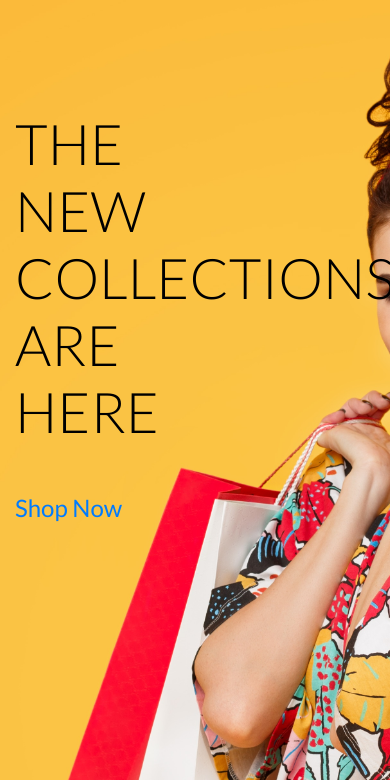
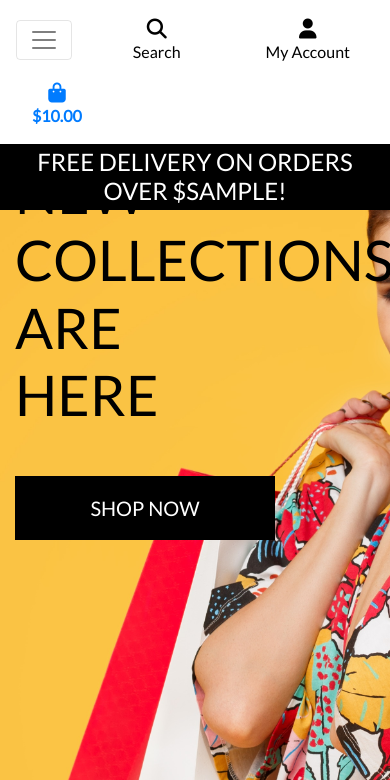
Before and after one commit to Aurora-739/Boutique_Ado_v1, a Django app: template home/templates/home/index.html in a window 390 px wide. Shown: the top 780 px of the page. Run offline with Django 3.2, Linux system fonts and the light colour scheme; the template is opened without the code that fills it: most values are stand-ins (such as "Sample title", 1, 10 or a date in 2020); some libraries are stand-ins or nearby versions.

Commit message:
added mobile header and main nav bar

```diff
--- a/boutique_ado/urls.py
+++ b/boutique_ado/urls.py
@@ -20,6 +20,6 @@ from django.conf.urls.static import static
 
 urlpatterns = [
     path('admin/', admin.site.urls),
-    path('accounts/', include('allauth.urls')), #include imported above (not imported by default!) + SLASH IS NEEDED SO IT WORKS CORRECTLY IN THE URL
+    path('accounts/', include('allauth.urls')),
     path('', include('home.urls')),
 ] + static(settings.MEDIA_URL, document_root=settings.MEDIA_ROOT)
--- a/home/templates/home/index.html
+++ b/home/templates/home/index.html
@@ -1,4 +1,5 @@
 {% extends "base.html" %}
+
 {% load static %}
 
 {% block page_header %}
@@ -13,10 +14,12 @@
     <div class="container h-100">
         <div class="row h-100">
             <div class="col-7 col-md-6 my-auto">
-            <h1 class="display-4 logo-font text-black">The new collections are here</h1>
+                <h1 class="display-4 logo-font text-black">
+                    The new collections are here
+                </h1>
                 <div class="my-5">
                     <h4>
-                    <a href="" class=""shop-now-button btn btn-lg rounded-0 text-uppercase py-3>Shop Now</a>
+                        <a href="" class="shop-now-button btn btn-lg rounded-0 text-uppercase py-3">Shop Now</a>
                     </h4>
                 </div>
             </div>
--- a/static/base.css
+++ b/static/css/base.css
@@ -56,6 +56,10 @@ body {
     border: 1px solid black !important;
 }
 
+.bg-black {
+    background: #000 !important;
+}
+
 /* -------------------------------- Media Queries */
 
 /* Slightly larger container on xl screens */
--- a/templates/base.html
+++ b/templates/base.html
@@ -17,7 +17,7 @@
   {% block corecss %}
   <link rel="stylesheet" href="https://stackpath.bootstrapcdn.com/bootstrap/4.4.1/css/bootstrap.min.css"
     integrity="sha384-Vkoo8x4CGsO3+Hhxv8T/Q5PaXtkKtu6ug5TOeNV6gBiFeWPGFN9MuhOf23Q9Ifjh" crossorigin="anonymous">
-  <link rel="stylesheet" href="https://fonts.googleapis.com/css2?family=Lato:ital,wght@0,100;0,300;0,400;0,700;0,900;1,100;1,300;1,400;1,700;1,900&display=swap" rel="stylesheet">
+  <link rel="stylesheet" href="https://fonts.googleapis.com/css?family=Lato&display=swap">
   <link rel="stylesheet" href="{% static 'css/base.css' %}">
   {% endblock %}
 
@@ -25,6 +25,8 @@
   {% endblock %}
 
   {% block corejs %}
+  <!-- Add your kit code -->
+<script src="https://kit.fontawesome.com/cb3ec56b84.js" crossorigin="anonymous"></script>
   <script src="https://cdn.jsdelivr.net/npm/jquery@3.5.1/dist/jquery.min.js"
     integrity="sha256-9/aliU8dGd2tb6OSsuzixeV4y/faTqgFtohetphbbj0=" crossorigin="anonymous"></script>
   <script src="https://cdn.jsdelivr.net/npm/popper.js@1.16.0/dist/umd/popper.min.js"
@@ -33,7 +35,6 @@
   <script src="https://stackpath.bootstrapcdn.com/bootstrap/4.4.1/js/bootstrap.min.js"
     integrity="sha384-wfSDF2E50Y2D1uUdj0O3uMBJnjuUD4Ih7YwaYd1iqfktj0Uod8GCExl3Og8ifwB6"
     crossorigin="anonymous"></script>
-    <script src="https://kit.fontawesome.com/cb3ec56b84.js" crossorigin="anonymous"></script>
   {% endblock %}
 
   {% block extra_js %}
@@ -44,10 +45,10 @@
 
 <body>
   <header class="container-fluid fixed-top">
-    <div  id="topnav" class="row bg-white pt-lg-2 d-none d-lg-flex">
+    <div id="topnav" class="row bg-white pt-lg-2 d-none d-lg-flex">
       <div class="col-12 col-lg-4 my-auto py-1 py-lg-0 text-center text-lg-left">
-        <a href="{% url 'home %'}" class="nav-link main-logo-link">
-          <h2 class="logo-font text-black my-0"><strong>Boutique Ado</strong></h2>
+        <a href="{% url 'home' %}" class="nav-link main-logo-link">
+          <h2 class="logo-font text-black my-0"><strong>Boutique</strong> Ado</h2>
         </a>
       </div>
       <div class="col-12 col-lg-4 my-auto py-1 py-lg-0">
@@ -105,6 +106,21 @@
         </ul>
       </div>
     </div>
+    <div class="row bg-white">
+      <nav class="navbar navbar-expand-lg navbar-light w-100">
+        <button class="navbar-toggler" type="button" data-toggle="collapse" data-target="#main-nav"
+          aria-controls="main-nav" aria-expanded="false" aria-label="Toggle navigation">
+          <span class="navbar-toggler-icon"></span>
+        </button>
+        {% include 'includes/mobile-top-header.html' %}
+        {% include 'includes/main-nav.html' %}
+      </nav>
+    </div>
+    <div id="delivery-banner" class="row text-center">
+      <div class="col bg-black text-white">
+        <h4 class="logo-font my-1">Free delivery on orders over ${{ free_shipping_threshold }}!</h4>
+      </div>
+    </div>
   </header>
 
   {% if messages %}
@@ -120,7 +136,6 @@
   {% block postloadjs %}
   {% endblock %}
 
-
 </body>
 
 </html>
--- /dev/null
+++ b/templates/includes/main-nav.html
@@ -0,0 +1,50 @@
+<div class="collapse navbar-collapse" id="main-nav">
+    <ul class="navbar-nav w-auto mx-auto">
+        <li class="nav-item dropdown">
+            <a class="logo-font font-weight-bold nav-link text-black mr-5" href="#" id="all-products-link" data-toggle="dropdown" aria-haspopup="true" aria-expanded="false">
+                All Products
+            </a>
+            <div class="dropdown-menu border-0" aria-labelledby="all-products-link">
+                <a href="" class="dropdown-item">By Price</a>
+                <a href="" class="dropdown-item ">By Rating</a>
+                <a href="" class="dropdown-item ">By Category</a>
+                <a href="" class="dropdown-item">All Products</a>
+            </div>
+        </li>
+
+        <li class="nav-item dropdown">
+            <a class="logo-font font-weight-bold nav-link text-black mr-5" href="#" id="clothing-link" data-toggle="dropdown" aria-haspopup="true" aria-expanded="false">
+                Clothing
+            </a>
+            <div class="dropdown-menu border-0" aria-labelledby="clothing-link">
+                <a href="" class="dropdown-item">Activewear &amp; Essentials</a>
+                <a href="" class="dropdown-item">Jeans</a>
+                <a href="" class="dropdown-item">Shirts</a>
+                <a href="" class="dropdown-item">All Clothing</a>
+            </div>
+        </li>
+
+        <li class="nav-item dropdown">
+            <a class="logo-font font-weight-bold nav-link text-black mr-5" href="#" id="homeware-link" data-toggle="dropdown" aria-haspopup="true" aria-expanded="false">
+                Homeware
+            </a>
+            <div class="dropdown-menu border-0" aria-labelledby="homeware-link">
+                <a href="" class="dropdown-item">Bed &amp; Bath</a>
+                <a href="" class="dropdown-item">Kitchen &amp; Dining</a>
+                <a href="" class="dropdown-item">All Homeware</a>
+            </div>
+        </li>
+
+        <li class="nav-item dropdown">
+            <a class="logo-font font-weight-bold nav-link text-black" href="#" id="specials-link" data-toggle="dropdown" aria-haspopup="true" aria-expanded="false">
+                Special Offers
+            </a>
+            <div class="dropdown-menu border-0" aria-labelledby="specials-link">
+                <a href="" class="dropdown-item">New Arrivals</a>
+                <a href="" class="dropdown-item">Deals</a>
+                <a href="" class="dropdown-item">Clearance</a>
+                <a href="" class="dropdown-item">All Specials</a>
+            </div>
+        </li>
+    </ul>
+</div>
--- /dev/null
+++ b/templates/includes/mobile-top-header.html
@@ -0,0 +1,56 @@
+<li class="list-inline-item">
+    <a class="text-black nav-link d-block d-lg-none" href="#" id="mobile-search" data-toggle="dropdown" aria-haspopup="true" aria-expanded="false">
+        <div class="text-center">
+            <div><i class="fas fa-search fa-lg"></i></div>
+            <p class="my-0">Search</p>
+        </div>
+    </a>
+    <div class="dropdown-menu border-0 w-100 p-3 rounded-0 my-0" aria-labelledby="mobile-search">
+        <form class="form" method="GET" action="">
+            <div class="input-group w-100">
+                <input class="form-control border border-black rounded-0" type="text" name="q" placeholder="Search our site">
+                <div class="input-group-append">
+                    <button class="form-control form-control btn btn-black border border-black rounded-0" type="submit">
+                        <span class="icon">
+                            <i class="fas fa-search"></i>
+                        </span>
+                    </button>
+                </div>
+            </div>
+        </form>
+    </div>
+</li>
+<li class="list-inline-item dropdown">
+    <a class="text-black nav-link d-block d-lg-none" href="#" id="user-options" data-toggle="dropdown" aria-haspopup="true" aria-expanded="false">
+        <div class="text-center">
+            <div><i class="fas fa-user fa-lg"></i></div>
+            <p class="my-0">My Account</p>
+        </div>
+    </a>
+    <div class="dropdown-menu border-0" aria-labelledby="user-options">
+        {% if request.user.is_authenticated %}
+            {% if request.user.is_superuser %}
+                <a href="{% url 'account_logout' %}" class="dropdown-item">Product Management</a>
+            {% endif %}
+            <a href="" class="dropdown-item">My Profile</a>
+            <a href="{% url 'account_logout' %}" class="dropdown-item">Logout</a>
+        {% else %}
+            <a href="{% url 'account_signup' %}" class="dropdown-item">Register</a>
+            <a href="{% url 'account_login' %}" class="dropdown-item">Login</a>
+        {% endif %}
+    </div>
+</li>
+<li class="list-inline-item">
+    <a class="{% if grand_total %}text-primary font-weight-bold{% else %}text-black{% endif %} nav-link d-block d-lg-none" href="">
+        <div class="text-center">
+            <div><i class="fas fa-shopping-bag fa-lg"></i></div>
+            <p class="my-0">
+                {% if grand_total %}
+                    ${{ grand_total|floatformat:2 }}
+                {% else %}
+                    $0.00
+                {% endif %}
+            </p>
+        </div>
+    </a>
+</li>
```
Also changed, not shown: boutique_ado/settings.py (+8 -6 lines), templates/allauth/base.html (deleted). Lines whose indentation alone changed are shown as unchanged.
